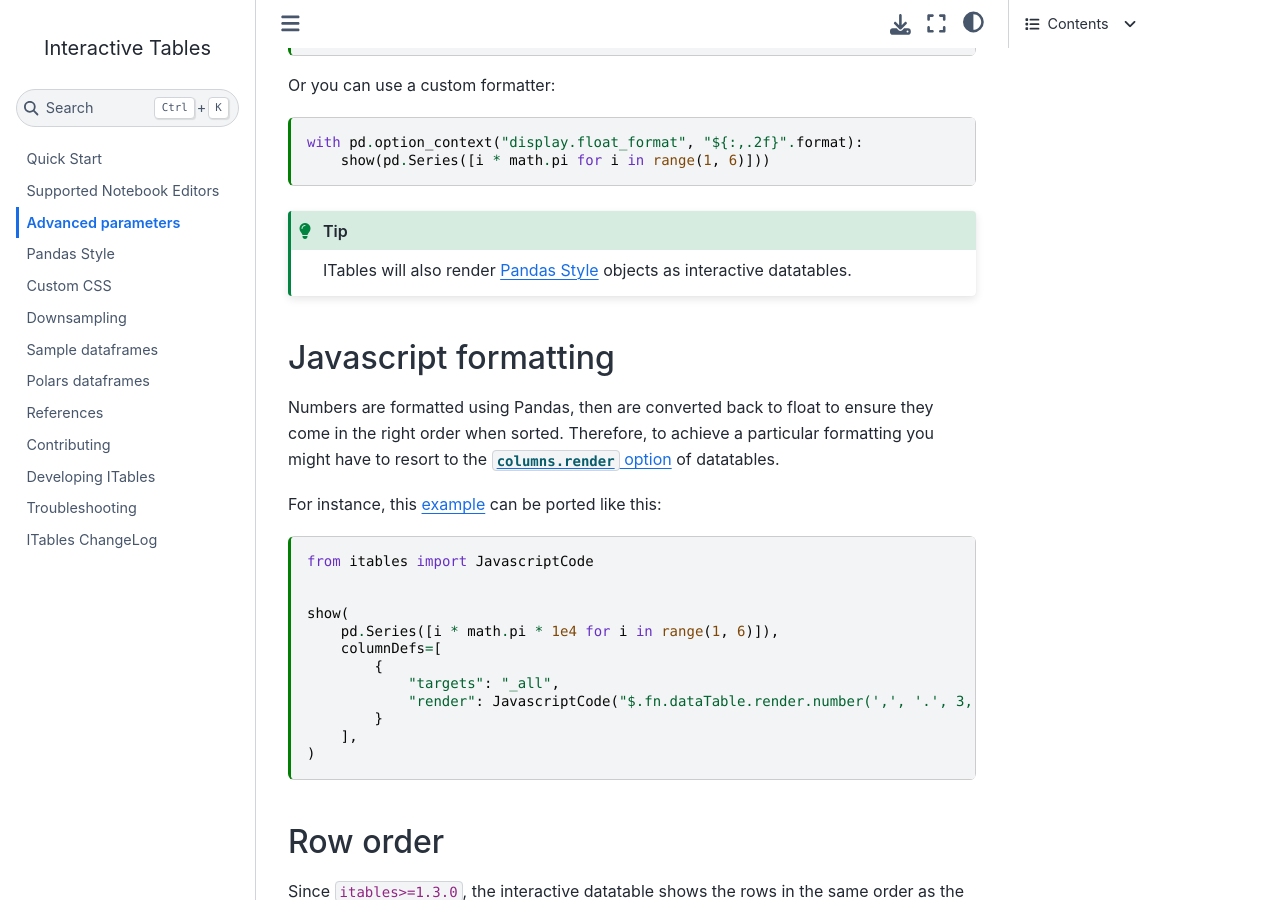
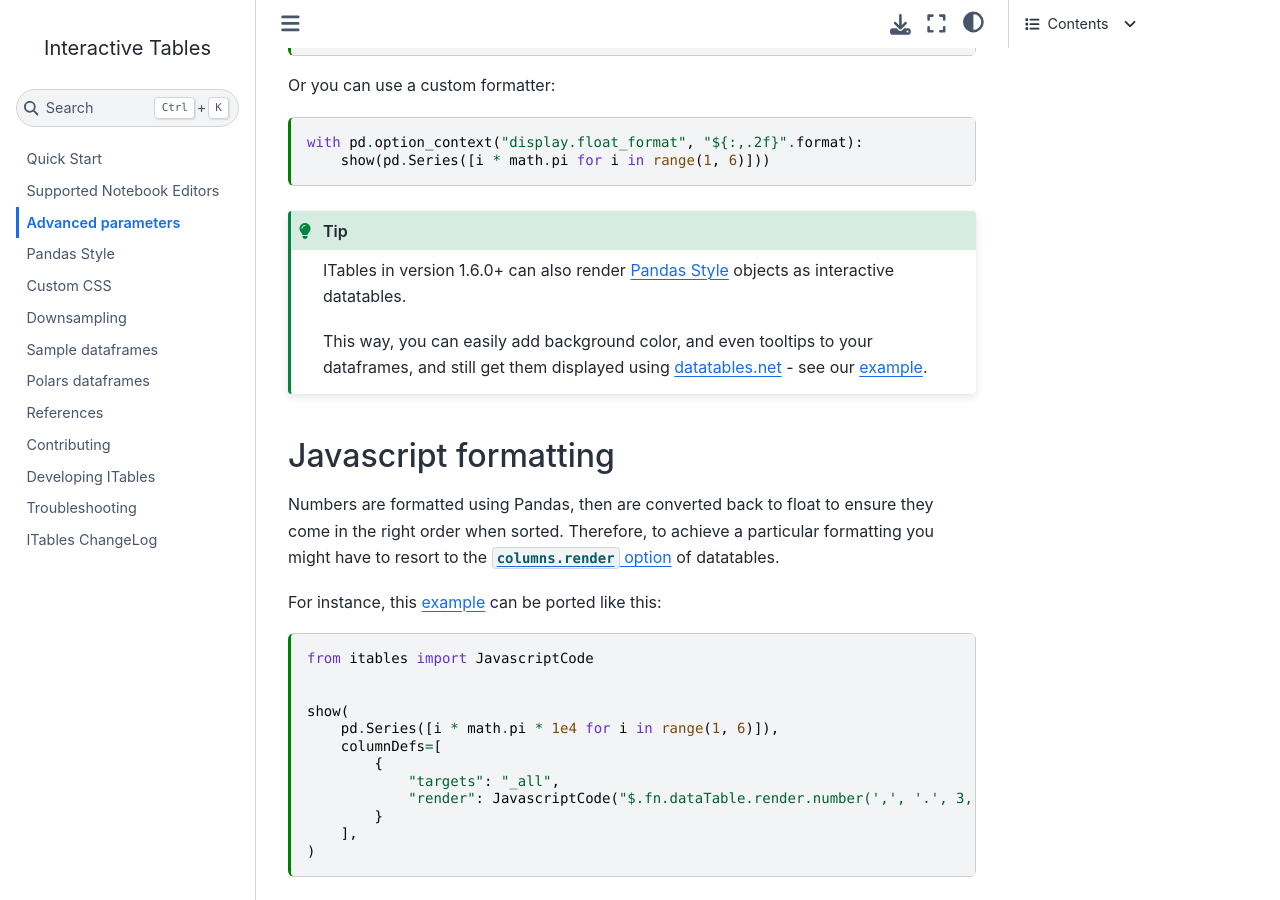
Before and after one commit to mwouts/itables, a Jupyter Book: the page built from docs/advanced_parameters.md, in a window 1280 px wide and 900 px high, scrolled down 4364 px. Built offline with Jupyter Book 1.0.4 settings and Sphinx 7.4.7 and the Sphinx Book theme 1.1.4, drawn with Linux system fonts in a browser that asks for light colours; some of the changed text lies outside the part shown.

Commit message:
Update docs

````diff
--- a/docs/advanced_parameters.md
+++ b/docs/advanced_parameters.md
@@ -245,7 +245,13 @@ with pd.option_context("display.float_format", "${:,.2f}".format):
 ```
 
 ```{tip}
-ITables will also render [Pandas Style](pandas_style.md) objects as interactive datatables.
+ITables in version 1.6.0+ can also render
+[Pandas Style](https://pandas.pydata.org/docs/user_guide/style.html)
+objects as interactive datatables.
+
+This way, you can easily add background color, and even
+tooltips to your dataframes, and still get them
+displayed using datatables.net - see our [example](pandas_style.md).
 ```
 
 ## Javascript formatting
@@ -346,7 +352,12 @@ function (td, cellData, rowData, row, col) {
 )
 ```
 
-Note: starting with `itables==1.6.0`, you can also render [Pandas style](pandas_style.md) objects as interactive datatables.
+```{tip}
+Since `itables==1.6.0`, you can also render
+[Pandas style](pandas_style.md) objects as interactive datatables -
+that might be a simpler alternative to the JavaScript callbacks
+ documented here.
+```
 
 ## Column width
 
````
